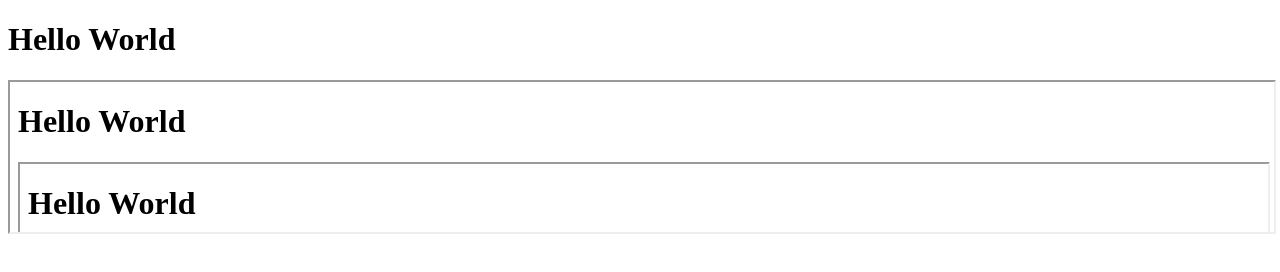
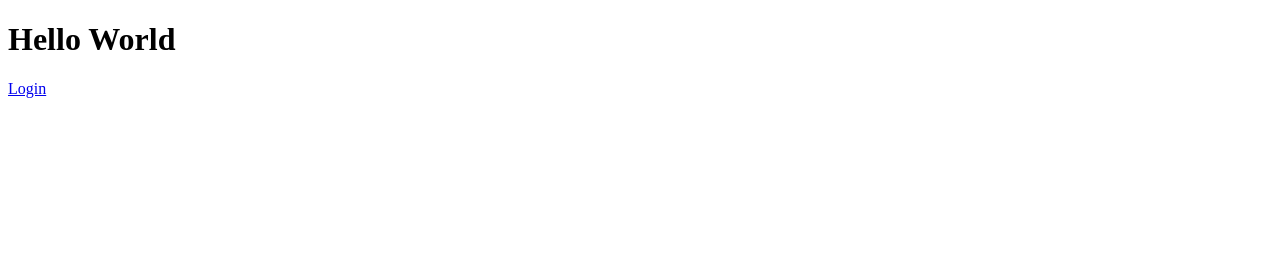
Before and after one commit to quiquedeveloper94/publicscripts, a plain HTML site: page index.html in a window 1280 px wide. Drawn offline with Linux system fonts and the light colour scheme.

Commit message:
Update index.html

```diff
--- a/index.html
+++ b/index.html
@@ -7,7 +7,8 @@
   </head>
   <body>
     <h1>Hello World</h1>
-        <iframe src="http://localhost:5174" width="100%" height="100%"></iframe>
+    <script type="module" src="https://quiquedeveloper94.github.io/publicscripts/valis-login.es.js"></script>
+    <valis-login url="https://backend.valis.jala.services/auth/login/microsoft"></valis-login>
 
   </body>
 </html>
```
